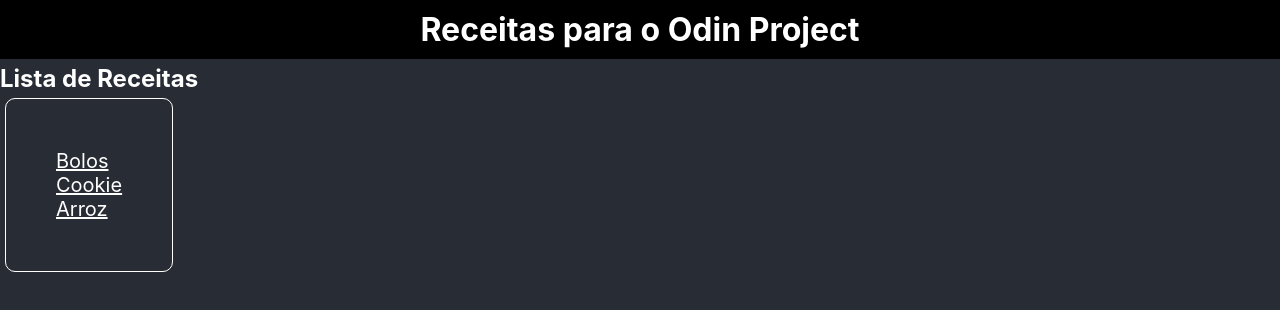
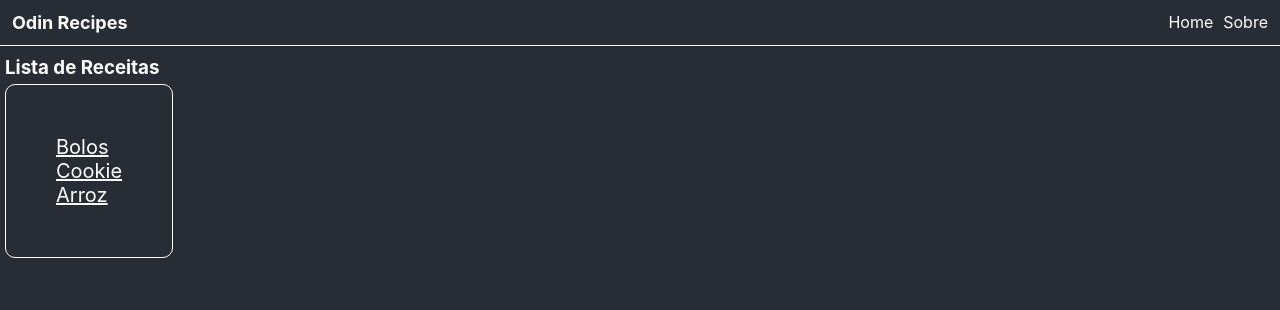
Before and after one commit to aikovlr/odin-recipes, a plain HTML site: page index.html in a window 1280 px wide. Drawn offline with Linux system fonts and the light colour scheme.

Commit message:
Refactor navigation structure and improve styling across recipe pages

```diff
--- a/index.html
+++ b/index.html
@@ -9,13 +9,29 @@
 </head>
 
 <body>
-    <header>Receitas para o Odin Project</header>
-        <h2>Lista de Receitas</h2>
+    <nav>
+        <ul class ="header">
+            <li class ="logo">
+                <a href="./index.html">Odin Recipes</a>
+            </li>
+            <li class ="top">
+                <a href="./index.html">Home</a>
+            </li>
+            <li class ="top">
+                <a href="./index.html">Sobre</a>
+            </li>
+        </ul>
+    </nav>
+
+        <h3>Lista de Receitas</h3>
+
     <div class="borda lista">
         <ul class="lista">
             <li><a href="./pages/cakes.html">Bolos</a></li>
             <li><a href="./pages/cookie.html">Cookie</a></li>
             <li><a href="./pages/arroz.html">Arroz</a></li>
         </ul></div>
+
+
 </body>
 </html>
--- a/styles.css
+++ b/styles.css
@@ -1,3 +1,4 @@
+/*Estilização global do site*/
 * {
     color: white;
     background-color: #282c34;
@@ -6,17 +7,39 @@
     margin: 0;
 }
 
-header {
-    background-color: black;
-    font-size: 32px;
-    font-weight: bold;
-    text-align: center;
-    position: sticky;
-    top: 0;
-    padding: 10px;
-    margin-bottom: 5px;
+/* Mantem o header grudado*/
+nav {
+  position: sticky;
+  top: 0;
+}
+/* Container do header*/
+.header {
+  display: flex;
+  padding: 12px;
+  border-bottom: 1px solid #ffffff;
+}
+/* estiliza o texto do header */
+.logo,
+.top {
+  list-style-type: none;
 }
 
+.logo {
+  font-size: 18px;
+  font-weight: bold;
+  margin-right: auto;
+}
+
+.top{
+  font-size: 16px;
+  margin-left: 10px;
+}
+
+.logo a:link,
+.top a:link {
+  text-decoration: none;
+}
+/* Borda de container */
 .borda {
   text-align: justify;
   width: auto;
@@ -27,9 +50,8 @@
   padding: 25px;
   margin: 5px;
 }
-
+/* Estiliza lista da home*/
 .borda.lista {
-  display: inline-block;
   font-size: 20px;
   padding: 50px;
 }
@@ -38,8 +60,14 @@
   list-style-type: none;
   padding: 0;
 }
-
+/* Tamanho padrão de imagem*/
 img {
   width: 300px;
   height: auto;
 }
+
+/*Titulo da aba*/
+h3 {
+  margin-left: 5px;
+  margin-top: 10px;
+}
```
Also changed, not shown: pages/arroz.html (+15 -2 lines), pages/cakes.html (+15 -2 lines), pages/cookie.html (+15 -2 lines).
